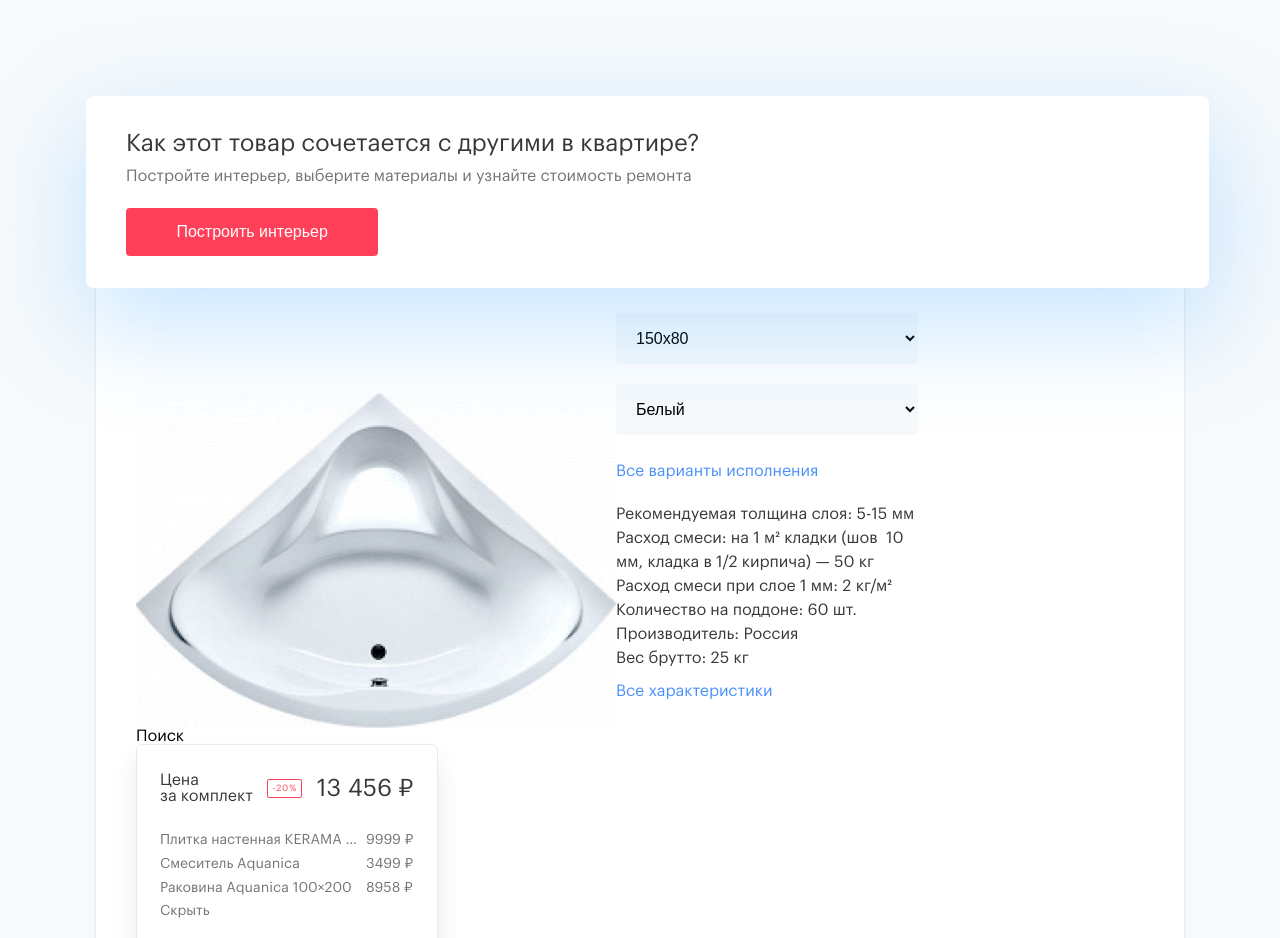
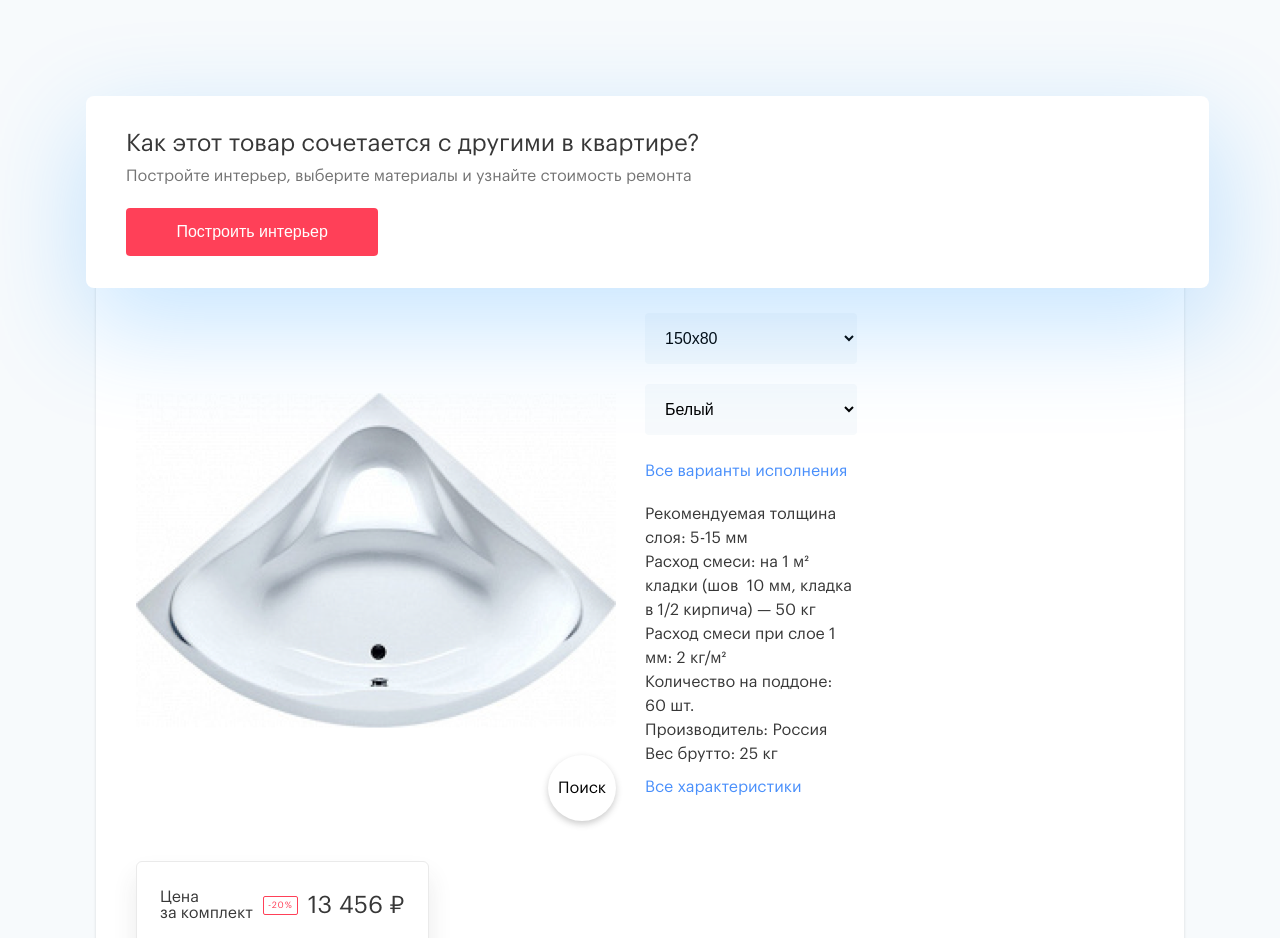
Before and after one commit to lizafalko/UgolHomework, a website: page index.html in a window 1280 px wide. Shown: the top 938 px of the page. Drawn offline with Linux system fonts and the light colour scheme.

Commit message:
added fixed blocks

```diff
--- a/index.html
+++ b/index.html
@@ -25,7 +25,7 @@
         <div class="main-block__product-card-info">
           <div class="main-block__product-card-picture">
             <img class="main-block__product-card-img" src="assets/img/main-image.png" alt="" />
-            <span>Поиск</span>
+            <span class="main-block__product-card-search">Поиск</span>
           </div>
           <div class="main-block__product-card-options-block">
             <form>
--- a/sass/main-block.scss
+++ b/sass/main-block.scss
@@ -70,6 +70,7 @@ html, body {
   &__product-card {
     display: flex;
     flex-direction: column;
+    align-items: flex-start;
     border-radius: 4px;
     box-shadow: 0 1px 3px 0 rgba(115, 115, 115, 0.25);
     margin-top: 208px;
@@ -87,7 +88,15 @@ html, body {
 
   &__product-card-img {
     min-width: 80%;
-    min-height: 80%;
+  }
+
+  &__product-card-search {
+    width: 10%;
+    padding: 25px 10px;
+    border-radius: 50%;
+    background-color: $white;
+    box-shadow: 0 3px 6px 0 rgba(55, 55, 55, 0.25);
+    margin-top: 27px;
   }
 
   &__product-card-picture {
@@ -95,6 +104,8 @@ html, body {
     flex-direction: column;
     padding-top: 80px;
     min-width: 30%;
+    margin-bottom: 40px;
+    align-items: flex-end;
   }
 
   &__product-card-options {
@@ -116,10 +127,11 @@ html, body {
 
   &__product-card-options-block {
     display: block;
-    margin-right: 32px;
+    margin-right: 29px;
     margin-bottom: 32px;
-    max-width: 30%;
+    max-width: 21%;
     font-size: 16px;
+    margin-left: 29px;
   }
 
   &__product-card-options {
@@ -152,12 +164,12 @@ html, body {
     padding-left: 23px;
     padding-top: 27px;
     padding-right: 24px;
-    padding-bottom: 25px;
-    margin-bottom: 23px;
+    padding-bottom: 50px;
+    margin-bottom: 20px;
   }
 
   &__product-card-price-container {
-    min-width: 30%;
+    min-width: 29%;
   }
 
   &__product-card-price-container {
@@ -168,7 +180,7 @@ html, body {
     display: flex;
     flex-direction: row;
     justify-content: space-between;
-    margin-bottom: 25px;
+    margin-bottom: 20px;
     align-items: center;
   }
 
```
Also changed, not shown: css/style.css.
